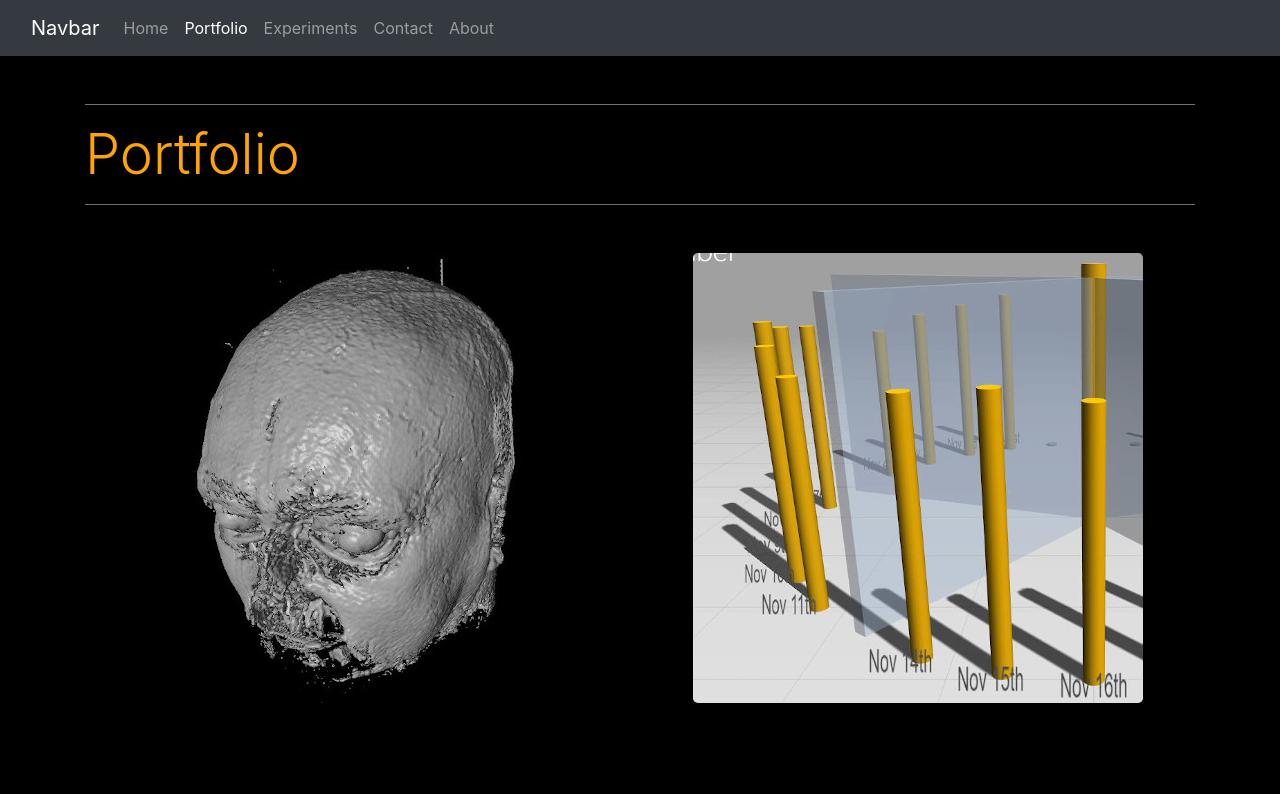
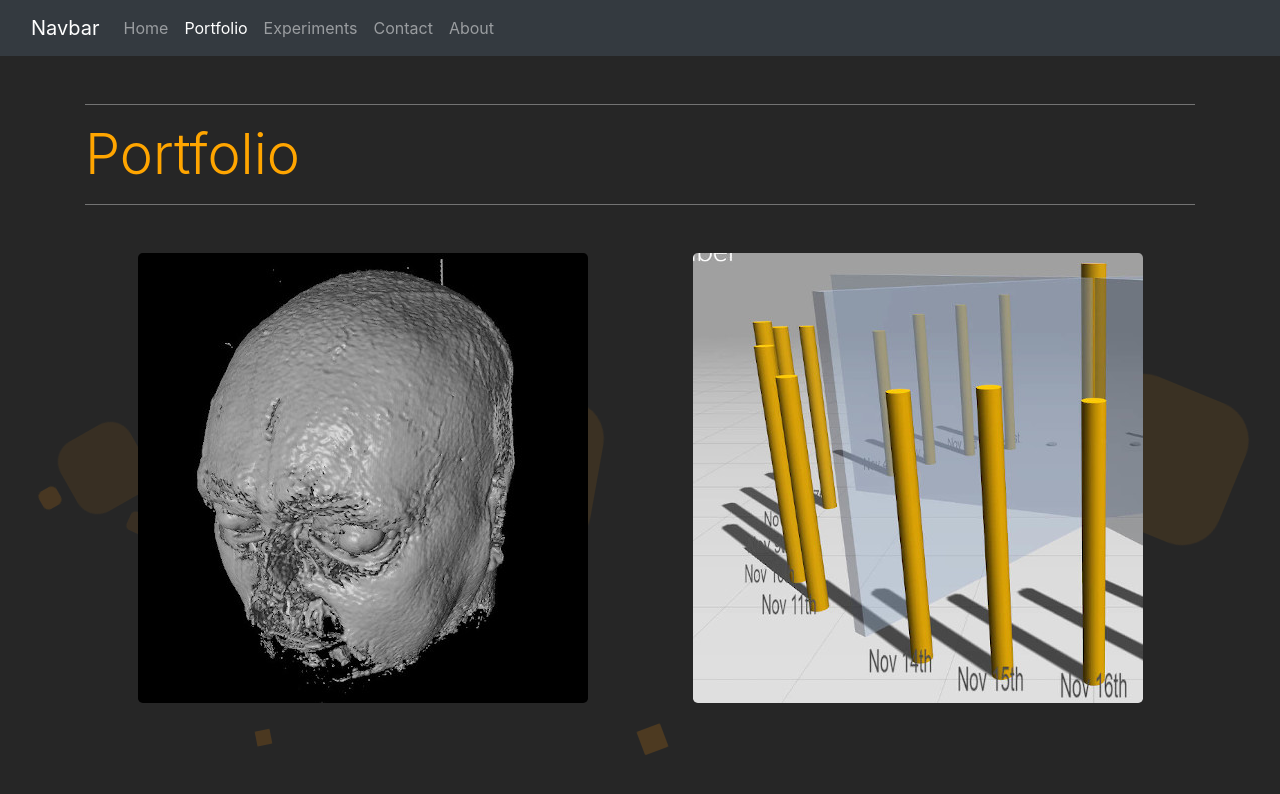
Before and after one commit to DoctorTone/drt_demo, a React (Create React App) app: page /portfolio in a window 1280 px wide. Shown: the top 794 px of the page. Built offline with nearby package versions, Linux system fonts and the light colour scheme; what react-three-fiber would draw is missing.

Commit message:
Animated background test.

```diff
--- a/src/demoStyles.css
+++ b/src/demoStyles.css
@@ -9,7 +9,7 @@ body,
 }
 
 body {
-  background: black;
+  background: rgb(38, 38, 38);
 }
 .orangeText {
   color: orange;
@@ -113,3 +113,112 @@ a.link-image:hover {
   transform: translate(0%, 100%);
   transition: transform 1000ms;
 }
+
+/* Animated background */
+.circles {
+  position: absolute;
+  top: 0;
+  left: 0;
+  width: 100%;
+  height: 100%;
+  overflow: hidden;
+  z-index: -1;
+}
+
+.circles li {
+  position: absolute;
+  display: block;
+  list-style: none;
+  width: 20px;
+  height: 20px;
+  background: rgba(245, 140, 4, 0.2);
+  animation: animate 10s linear infinite;
+  bottom: 0px;
+}
+
+.circles li:nth-child(1) {
+  left: 5%;
+  width: 80px;
+  height: 80px;
+  animation-delay: 0s;
+}
+
+.circles li:nth-child(2) {
+  left: 10%;
+  width: 20px;
+  height: 20px;
+  animation-delay: 0.5s;
+}
+
+.circles li:nth-child(3) {
+  left: 70%;
+  width: 20px;
+  height: 20px;
+  animation-delay: 0.75s;
+}
+
+.circles li:nth-child(4) {
+  left: 40%;
+  width: 60px;
+  height: 60px;
+  animation-delay: 1s;
+}
+
+.circles li:nth-child(5) {
+  left: 65%;
+  width: 20px;
+  height: 20px;
+  animation-delay: 0s;
+}
+
+.circles li:nth-child(6) {
+  left: 75%;
+  width: 110px;
+  height: 110px;
+  animation-delay: 2.5s;
+}
+
+.circles li:nth-child(7) {
+  left: 35%;
+  width: 150px;
+  height: 150px;
+  animation-delay: 0.7s;
+}
+
+.circles li:nth-child(8) {
+  left: 50%;
+  width: 25px;
+  height: 25px;
+  animation-delay: 1.5s;
+  animation-duration: 45s;
+}
+
+.circles li:nth-child(9) {
+  left: 20%;
+  width: 15px;
+  height: 15px;
+  animation-delay: 2s;
+  animation-duration: 35s;
+}
+
+.circles li:nth-child(10) {
+  left: 85%;
+  width: 150px;
+  height: 150px;
+  animation-delay: 0s;
+  animation-duration: 11s;
+}
+
+@keyframes animate {
+  0% {
+    transform: translateY(0%) rotate(0deg);
+    opacity: 1;
+    border-radius: 0;
+  }
+
+  100% {
+    transform: translateY(-500px) rotate(720deg);
+    opacity: 0;
+    border-radius: 50%;
+  }
+}
--- a/src/pages/Portfolio.js
+++ b/src/pages/Portfolio.js
@@ -24,16 +24,6 @@ const Portfolio = () => {
     border: "white solid 1px",
   };
 
-  const changeOpacity = (e) => {
-    console.log(`Mouse in target = ${e.target}`);
-    e.target.style.opacity = "0.3";
-  };
-
-  const resetOpacity = (e) => {
-    console.log(`Mouse out target=${e.target}`);
-    e.target.style.opacity = "1.0";
-  };
-
   useEffect(() => {
     AOS.init({
       duration: 1000,
@@ -43,6 +33,20 @@ const Portfolio = () => {
   return (
     <div style={renderStyle}>
       <Navbar activeLink="Portfolio" />
+      <ul className="circles">
+        <li></li>
+        <li></li>
+        <li></li>
+        <li></li>
+        <li></li>
+        <li></li>
+        <li></li>
+        <li></li>
+        <li></li>
+        <li></li>
+        <li></li>
+        <li></li>
+      </ul>
       <div className="container">
         <hr className="mt-5 h-line" />
         <h2 className="orangeText display-4">Portfolio</h2>
```
Also changed, not shown: public/stars.png (added).
